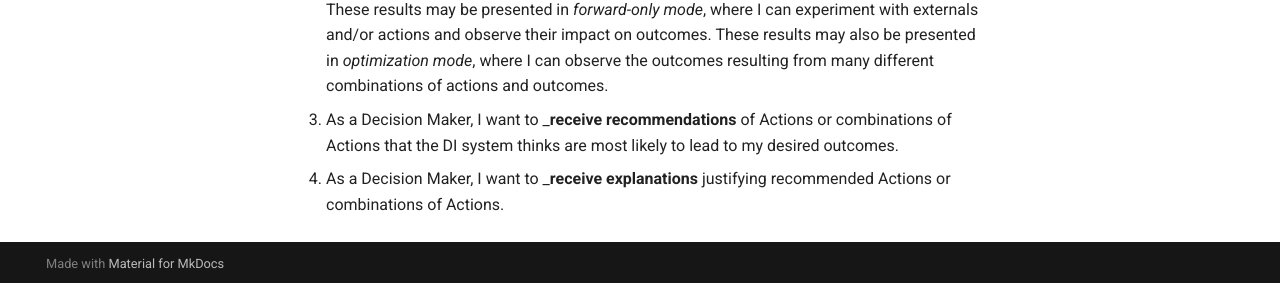
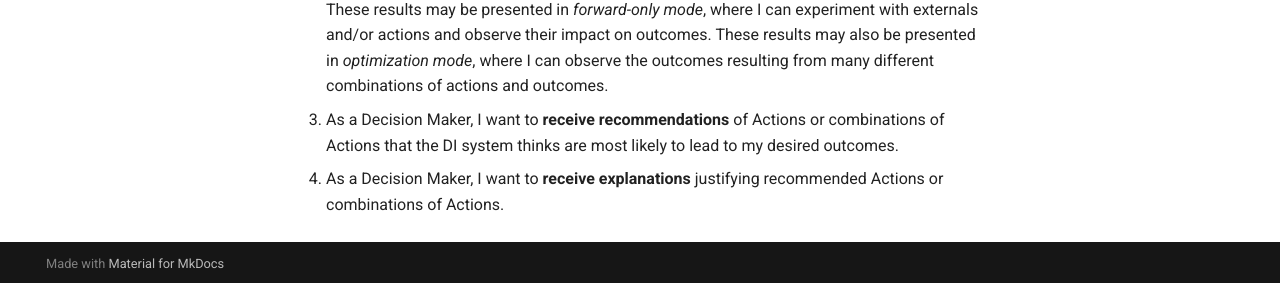
Before and after one commit to opendi-org/roles-user-stories, an MkDocs documentation site: the page built from docs/Roles/Decision Maker.md, in a window 1280 px wide and 1390 px high. Shown: the part 1104-1387 px from the top of the window. Built offline with MkDocs 1.6.1 and Material for MkDocs 9.7.7, drawn with Linux system fonts in a browser that asks for light colours; comment, search, counter and statistics services are not loaded.

```diff
--- a/docs/Roles/Decision Maker.md
+++ b/docs/Roles/Decision Maker.md
@@ -22,5 +22,5 @@ I work in the time frame *before* a decision is made, to help choose Actions or
    Interacting with renderings will include selecting decision model components to gain more information, focusing on different parts of the decision model, and selecting and modifying Actions and/or Externals using user interface controls.
 2. As a Decision Maker, I want to  __view simulation results__ of decision models so that I can improve my understanding of how actions lead to different outcomes in different circumstances, so that I can learn which combinations of actions lead to the best set of outcomes.
 These results may be presented in *forward-only mode*, where I can experiment with externals and/or actions and observe their impact on outcomes.  These results may also be presented in *optimization mode*, where I can observe the outcomes resulting from many different combinations of actions and outcomes.
-3. As a Decision Maker, I want to ___receive recommendations__ of Actions or combinations of Actions that the DI system thinks are most likely to lead to my desired outcomes.
-4. As a Decision Maker, I want to ___receive explanations__ justifying recommended Actions or combinations of Actions.
+3. As a Decision Maker, I want to __receive recommendations__ of Actions or combinations of Actions that the DI system thinks are most likely to lead to my desired outcomes.
+4. As a Decision Maker, I want to __receive explanations__ justifying recommended Actions or combinations of Actions.
```
Also changed, not shown: docs/Roles/Decision Asset Manager.md (+1 -1 lines), docs/Roles/Decision Model Builder.md (+1 -1 lines).
